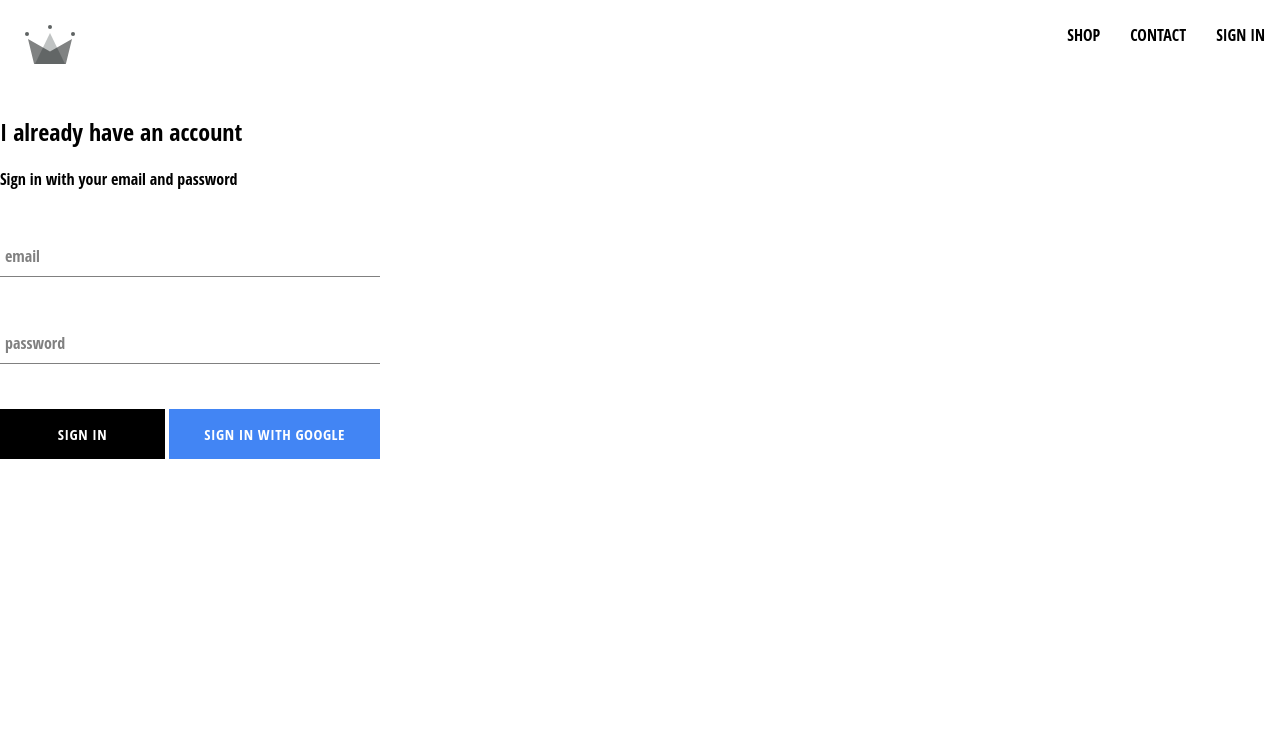
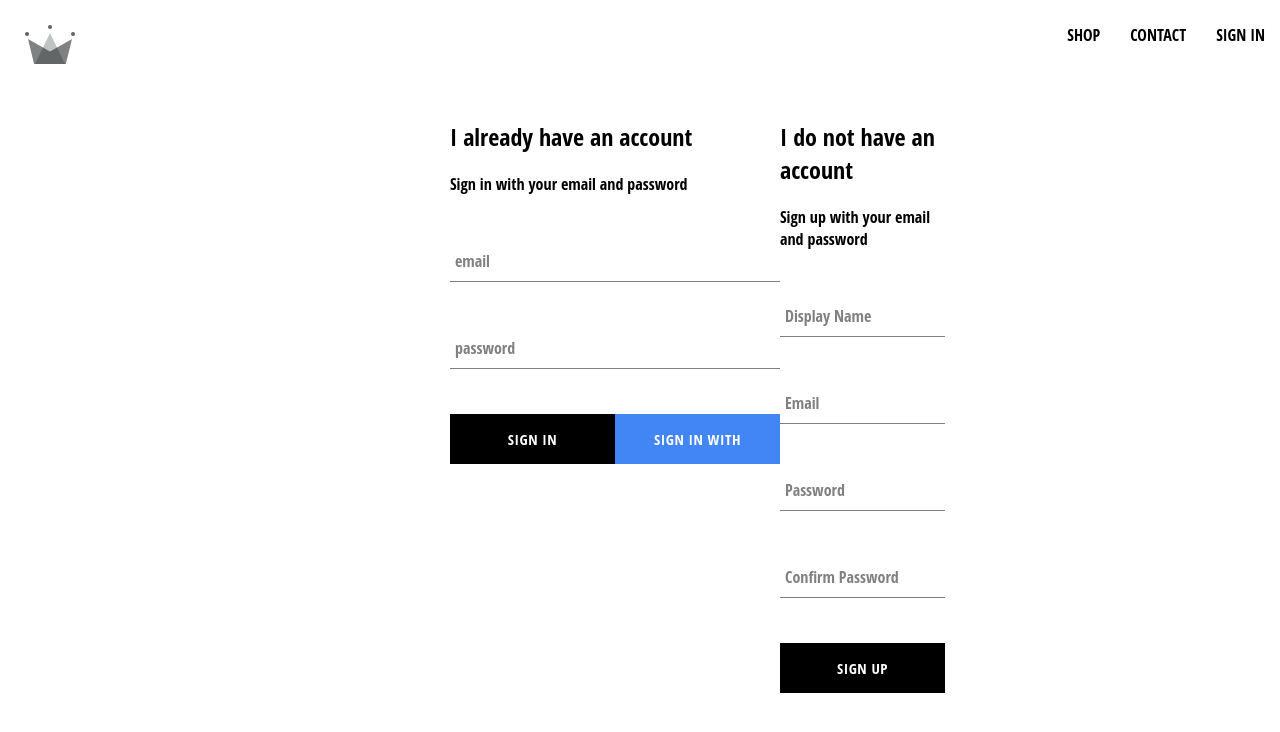
Before and after one commit to dbarros64/new-crwn-clothing-app, a React (Create React App) app: page /signin in a window 1280 px wide. Shown: the top 732 px of the page. Built offline with nearby package versions, Linux system fonts and the light colour scheme; no server answers.

Commit message:
updated app with ability to sign-up

```diff
--- a/package.json
+++ b/package.json
@@ -7,7 +7,6 @@
     "@testing-library/react": "^11.2.7",
     "@testing-library/user-event": "^12.8.3",
     "firebase": "^8.6.3",
-    "node-sass": "^6.0.0",
     "react": "^17.0.2",
     "react-dom": "^17.0.2",
     "react-router-dom": "^5.2.0",
--- a/src/App.js
+++ b/src/App.js
@@ -35,6 +35,8 @@
               ...snapShot.data()
             }
           });
+
+          console.log(this.state);
         });
       }
 
--- a/src/Components/CustomButton/CustomButton.styles.scss
+++ b/src/Components/CustomButton/CustomButton.styles.scss
@@ -13,6 +13,8 @@
     font-weight: bolder;
     border: none;
     cursor: pointer;
+    display: flex;
+    justify-content: center;
 
     &:hover {
       background-color: white;
--- a/src/Components/SignIn/SignIn.styles.scss
+++ b/src/Components/SignIn/SignIn.styles.scss
@@ -4,7 +4,7 @@
     flex-direction: column;
 
     .title {
-      margin: 0 10px;
+      margin: 10px 0;
     }
 
     .buttons {
--- /dev/null
+++ b/src/Components/SignUp/SignUp.js
@@ -0,0 +1,102 @@
+import React from 'react';
+
+import FormInput from '../FormInput/FormInput';
+import CustomButton from '../CustomButton/CustomButton';
+
+import { auth, createUserProfileDocument } from '../../Firebase/Firebase.config';
+
+import './SignUp.styles.scss';
+
+
+class SignUp extends React.Component {
+    constructor() {
+        super();
+
+        this.state = {
+            displayName: '',
+            email: '',
+            password: '',
+            confirmPassword: ''
+        };
+    };
+
+
+    handleSubmit = async event => {
+        event.preventDefault();
+
+        const { displayName, email, password, confirmPassword } = this.state;
+
+        if (password !== confirmPassword) {
+            alert("passwords don't match")
+            return;
+        }
+
+        try {
+            const { user } = await auth.createUserWithEmailAndPassword(email, password);
+
+            await createUserProfileDocument(user, {displayName });
+
+            this.setState({
+                displayName: '',
+                email: '',
+                password: '',
+                confirmPassword: ''
+            });
+        } catch (error) {
+            console.log(error)
+        }
+    };
+
+    handleChange = event => {
+        const { name, value } = event.target;
+        this.setState({[name]: value })
+    }
+
+    render() {
+        const { displayName, email, password, confirmPassword } = this.state;
+        return (
+            <div className='sign-up'>
+                <h2 className='title'>I do not have an account</h2>
+                <span>Sign up with your email and password</span>
+                <form className='sign-up-form' onSubmit={this.handleSubmit}>
+                    <FormInput
+                        type='text'
+                        name='displayName'
+                        value={displayName}
+                        onChange={this.handleChange}
+                        label='Display Name'
+                        required
+                    />
+                    <FormInput
+                        type='email'
+                        name='email'
+                        value={email}
+                        onChange={this.handleChange}
+                        label='Email'
+                        required
+                    />
+                    <FormInput
+                        type='password'
+                        name='password'
+                        value={password}
+                        onChange={this.handleChange}
+                        label='Password'
+                        required
+                    />
+                    <FormInput
+                        type='password'
+                        name='confirmPassword'
+                        value={confirmPassword}
+                        onChange={this.handleChange}
+                        label='Confirm Password'
+                        required
+                    />
+                    <CustomButton type='submit'>SIGN UP</CustomButton>
+                </form>
+            </div>
+        );
+    }
+};
+
+
+export default SignUp;
--- /dev/null
+++ b/src/Components/SignUp/SignUp.styles.scss
@@ -0,0 +1,10 @@
+.sign-up {
+    width: 380px;
+    display: flex;
+    flex-direction: column;
+
+
+    .title {
+        margin: 20px 0;
+    }
+}
--- a/src/Pages/Sign-In-And-Sign-Up/SignInAndSignUp.js
+++ b/src/Pages/Sign-In-And-Sign-Up/SignInAndSignUp.js
@@ -1,5 +1,6 @@
 import React from 'react';
 import SignIn from '../../Components/SignIn/SignIn';
+import SignUp from '../../Components/SignUp/SignUp';
 
 import './SignInAndSignUp.styles.scss';
 
@@ -7,6 +8,7 @@
 const SignInAndSignUp = () => (
     <div className='sign-in-and-sign-up'>
         <SignIn />
+        <SignUp />
     </div>
 );
 
--- a/src/Pages/Sign-In-And-Sign-Up/SignInAndSignUp.styles.scss
+++ b/src/Pages/Sign-In-And-Sign-Up/SignInAndSignUp.styles.scss
@@ -0,0 +1,6 @@
+.sign-in-and-sign-up {
+    width: 380px;
+    display: flex;
+    justify-content: space-between;
+    margin: 30px auto;
+}
```
Also changed, not shown: 1 other file (tests, documents, lock files or other folders).
